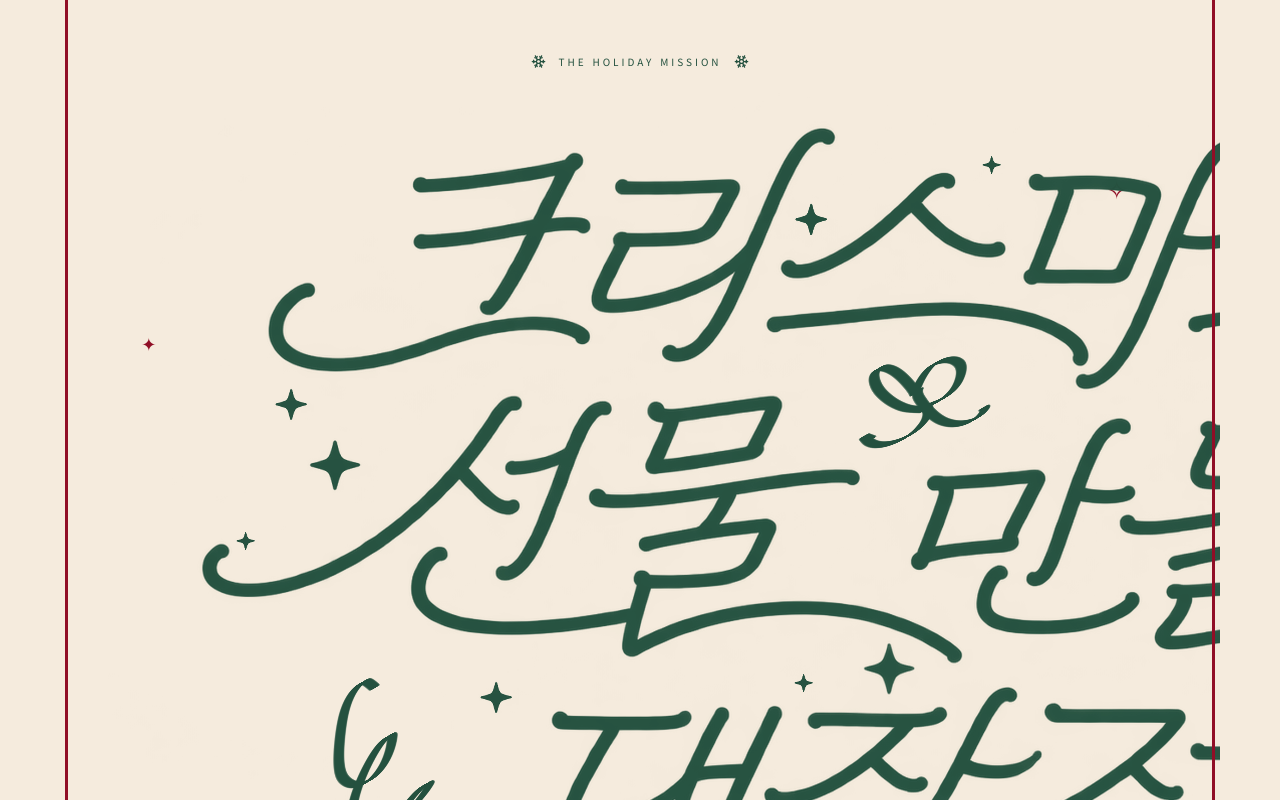
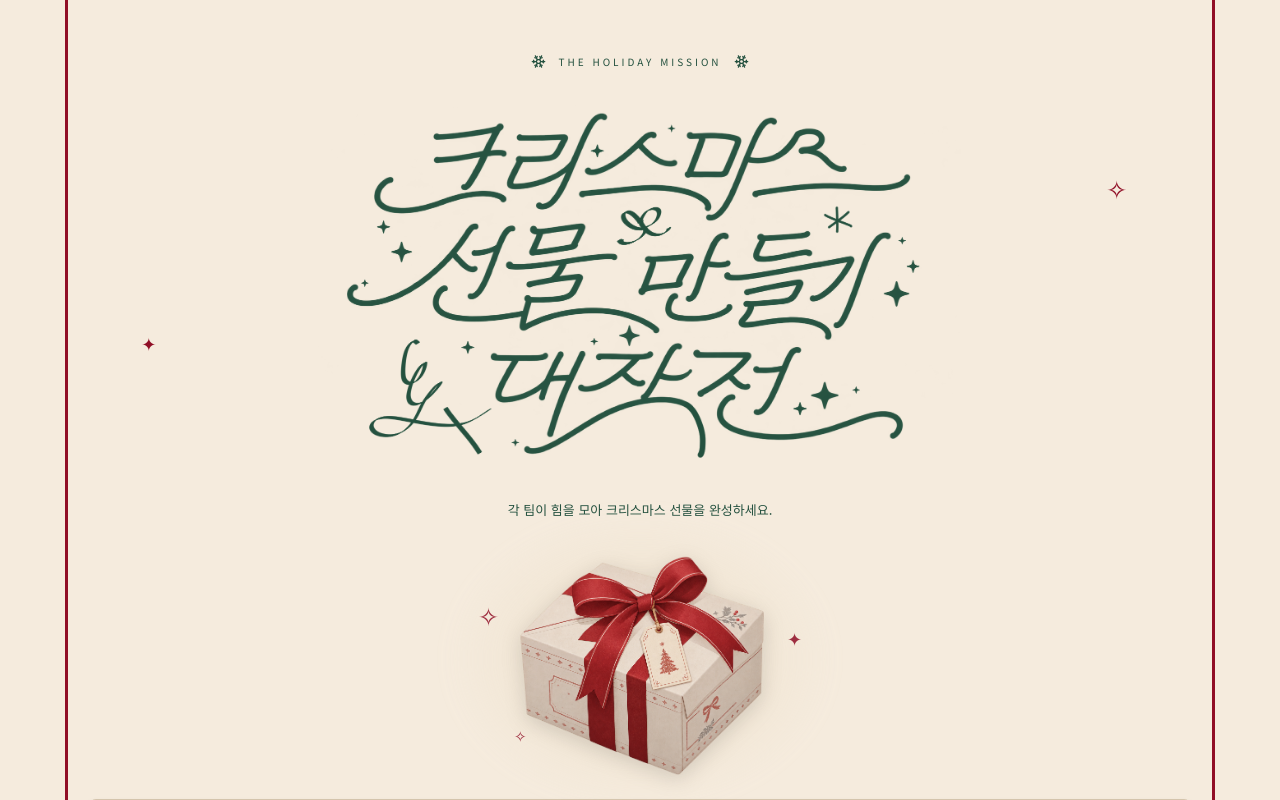
Before and after one commit to DoA-xoxo/gift, a Next.js app in the folder christmas-gift-next/: page / in a window 1280 px wide. Shown: the top 800 px of the page. Built offline with nearby package versions, Linux system fonts and the light colour scheme; no server answers; the database is empty; a web font is replaced by a local one.

Commit message:
Update globals.css

```diff
--- a/christmas-gift-next/app/globals.css
+++ b/christmas-gift-next/app/globals.css
@@ -793,3 +793,13 @@ footer p {
     white-space: nowrap;
   }
 }
+
+/* 로고 크기 조절 */
+.title-image {
+  display: block;
+  width: 100%;
+  max-width: 680px;
+  height: auto;
+  margin: 20px auto;
+  object-fit: contain;
+}
```
